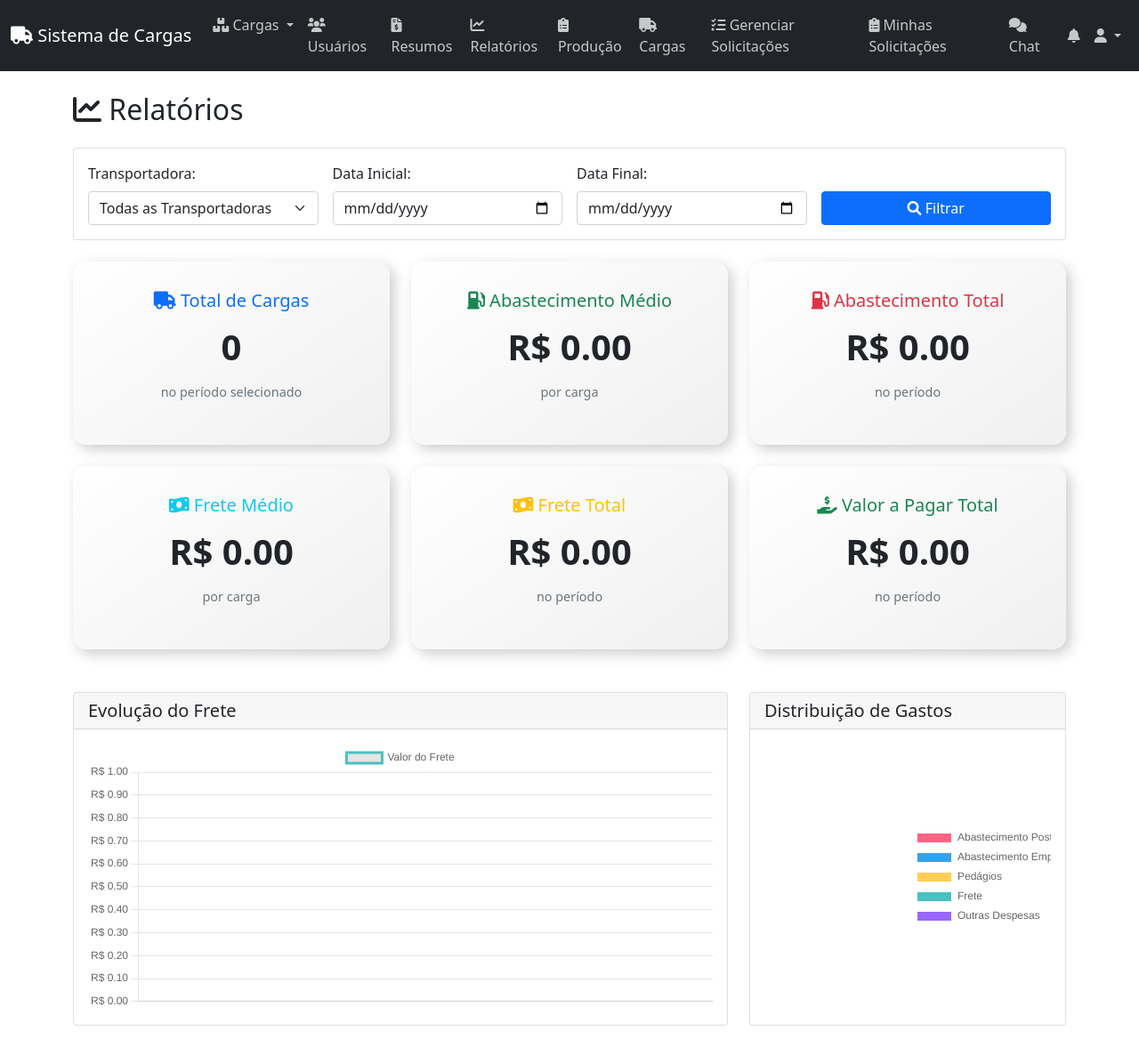
After one commit to JhonCleyton/AveControl, a Flask app: page /relatorios/ in a window 1280 px wide. The commit adds this page. Shown: the whole page at 89% size. Run offline with Flask 3, Linux system fonts and the light colour scheme; a user stored in the database is signed in; data that the repository does not hold is empty; some libraries are stand-ins or nearby versions.

Commit message:
Adicionada página de Relatórios com gráficos e cards 3D

```diff
--- a/app.py
+++ b/app.py
@@ -14,6 +14,7 @@ from routes.notificacoes import notificacoes_bp
 from routes.chat import chat_bp
 from routes.main import main_bp
 from routes.resumos import resumos_bp
+from routes.relatorios import relatorios_bp
 
 def create_app():
     app = Flask(__name__, instance_relative_config=True)
@@ -40,6 +41,7 @@ def create_app():
     app.register_blueprint(dev_bp, url_prefix='/dev')
     app.register_blueprint(notificacoes_bp, url_prefix='/notificacoes')
     app.register_blueprint(resumos_bp, url_prefix='/resumos')
+    app.register_blueprint(relatorios_bp, url_prefix='/relatorios')
 
     return app
 
--- /dev/null
+++ b/routes/relatorios.py
@@ -0,0 +1,118 @@
+from flask import Blueprint, render_template, request
+from flask_login import login_required, current_user
+from models import Carga
+from utils import permissao_resumos
+from datetime import datetime
+from sqlalchemy import desc, func
+import json
+
+relatorios_bp = Blueprint('relatorios', __name__)
+
+@relatorios_bp.route('/')
+@login_required
+@permissao_resumos
+def index():
+    try:
+        # Pegar parâmetros do filtro
+        data_inicial = request.args.get('data_inicial')
+        data_final = request.args.get('data_final')
+        transportadora = request.args.get('transportadora')
+
+        # Converter datas se fornecidas
+        if data_inicial:
+            data_inicial = datetime.strptime(data_inicial, '%Y-%m-%d')
+        if data_final:
+            data_final = datetime.strptime(data_final, '%Y-%m-%d')
+
+        # Query base
+        query = Carga.query
+
+        # Aplicar filtros
+        if current_user.tipo == 'transportadora':
+            query = query.filter(Carga.transportadora == current_user.nome)
+        elif transportadora:
+            query = query.filter(Carga.transportadora == transportadora)
+
+        if data_inicial:
+            query = query.filter(Carga.data_abate >= data_inicial)
+        if data_final:
+            query = query.filter(Carga.data_abate <= data_final)
+
+        # Buscar cargas
+        cargas = query.order_by(Carga.data_abate).all()
+
+        # Buscar lista de transportadoras para o filtro
+        transportadoras = Carga.query.with_entities(Carga.transportadora).distinct().order_by(Carga.transportadora).all()
+        transportadoras = [t[0] for t in transportadoras if t[0]]
+
+        # Calcular métricas
+        total_cargas = len(cargas)
+
+        # Evitar divisão por zero
+        if total_cargas > 0:
+            abastecimento_medio = sum((c.abastecimento_empresa or 0) + (c.abastecimento_posto or 0) for c in cargas) / total_cargas
+            frete_medio = sum(c.valor_frete or 0 for c in cargas) / total_cargas
+        else:
+            abastecimento_medio = 0
+            frete_medio = 0
+
+        abastecimento_total = sum((c.abastecimento_empresa or 0) + (c.abastecimento_posto or 0) for c in cargas)
+        frete_total = sum(c.valor_frete or 0 for c in cargas)
+        valor_pagar_total = sum(c.valor_pagar or 0 for c in cargas)
+
+        # Dados para o gráfico de linha (evolução do frete)
+        datas = [c.data_abate.strftime('%d/%m/%Y') for c in cargas]
+        fretes = [float(c.valor_frete or 0) for c in cargas]
+
+        # Dados para o gráfico de pizza
+        total_abastecimento_posto = sum(c.abastecimento_posto or 0 for c in cargas)
+        total_abastecimento_empresa = sum(c.abastecimento_empresa or 0 for c in cargas)
+        total_pedagios = sum(c.pedagios or 0 for c in cargas)
+        total_outras_despesas = sum(c.outras_despesas or 0 for c in cargas)
+
+        dados_pizza = {
+            'labels': ['Abastecimento Posto', 'Abastecimento Empresa', 'Pedágios', 'Frete', 'Outras Despesas'],
+            'valores': [
+                total_abastecimento_posto,
+                total_abastecimento_empresa,
+                total_pedagios,
+                frete_total,
+                total_outras_despesas
+            ]
+        }
+
+        resumo = {
+            'total_cargas': total_cargas,
+            'abastecimento_medio': abastecimento_medio,
+            'abastecimento_total': abastecimento_total,
+            'frete_medio': frete_medio,
+            'frete_total': frete_total,
+            'valor_pagar_total': valor_pagar_total,
+            'transportadoras': transportadoras,
+            'transportadora_selecionada': transportadora,
+            'data_inicial': data_inicial.strftime('%Y-%m-%d') if data_inicial else '',
+            'data_final': data_final.strftime('%Y-%m-%d') if data_final else '',
+            'grafico_linha': {
+                'datas': datas,
+                'fretes': fretes
+            },
+            'grafico_pizza': dados_pizza
+        }
+
+        return render_template('relatorios/index.html', resumo=resumo)
+    except Exception as e:
+        print(f"Erro ao carregar relatórios: {str(e)}")
+        return render_template('relatorios/index.html', resumo={
+            'total_cargas': 0,
+            'abastecimento_medio': 0,
+            'abastecimento_total': 0,
+            'frete_medio': 0,
+            'frete_total': 0,
+            'valor_pagar_total': 0,
+            'transportadoras': [],
+            'transportadora_selecionada': None,
+            'data_inicial': '',
+            'data_final': '',
+            'grafico_linha': {'datas': [], 'fretes': []},
+            'grafico_pizza': {'labels': [], 'valores': []}
+        })
--- a/templates/base.html
+++ b/templates/base.html
@@ -105,6 +105,11 @@
                         <li class="nav-item">
                             <a class="nav-link" href="{{ url_for('resumos.index') }}">
                                 <i class="fas fa-file-invoice-dollar"></i> Resumos
+                            </a>
+                        </li>
+                        <li class="nav-item">
+                            <a class="nav-link" href="{{ url_for('relatorios.index') }}">
+                                <i class="fas fa-chart-line"></i> Relatórios
                             </a>
                         </li>
                         {% endif %}
--- /dev/null
+++ b/templates/relatorios/index.html
@@ -0,0 +1,252 @@
+{% extends "base.html" %}
+
+{% block content %}
+<div class="container mt-4">
+    <h2 class="mb-4">
+        <i class="fas fa-chart-line"></i> Relatórios
+    </h2>
+
+    <!-- Filtros -->
+    <div class="card mb-4">
+        <div class="card-body">
+            <form method="get" class="row g-3">
+                {% if current_user.tipo != 'transportadora' %}
+                <div class="col-md-3">
+                    <label for="transportadora" class="form-label">Transportadora:</label>
+                    <select name="transportadora" id="transportadora" class="form-select">
+                        <option value="">Todas as Transportadoras</option>
+                        {% for transp in resumo.transportadoras %}
+                        <option value="{{ transp }}" {% if transp == resumo.transportadora_selecionada %}selected{% endif %}>
+                            {{ transp }}
+                        </option>
+                        {% endfor %}
+                    </select>
+                </div>
+                {% endif %}
+                <div class="col-md-3">
+                    <label for="data_inicial" class="form-label">Data Inicial:</label>
+                    <input type="date" class="form-control" id="data_inicial" name="data_inicial" value="{{ resumo.data_inicial }}">
+                </div>
+                <div class="col-md-3">
+                    <label for="data_final" class="form-label">Data Final:</label>
+                    <input type="date" class="form-control" id="data_final" name="data_final" value="{{ resumo.data_final }}">
+                </div>
+                <div class="col-md-3 d-flex align-items-end">
+                    <button type="submit" class="btn btn-primary w-100">
+                        <i class="fas fa-search"></i> Filtrar
+                    </button>
+                </div>
+            </form>
+        </div>
+    </div>
+
+    <!-- Cards -->
+    <div class="row mb-4">
+        <!-- Card 1 - Quantidade de Cargas -->
+        <div class="col-md-4 mb-4">
+            <div class="card card-3d">
+                <div class="card-body text-center">
+                    <h5 class="card-title text-primary mb-3">
+                        <i class="fas fa-truck"></i> Total de Cargas
+                    </h5>
+                    <h2 class="display-4">{{ resumo.total_cargas }}</h2>
+                    <p class="text-muted">no período selecionado</p>
+                </div>
+            </div>
+        </div>
+
+        <!-- Card 2 - Abastecimento Médio -->
+        <div class="col-md-4 mb-4">
+            <div class="card card-3d">
+                <div class="card-body text-center">
+                    <h5 class="card-title text-success mb-3">
+                        <i class="fas fa-gas-pump"></i> Abastecimento Médio
+                    </h5>
+                    <h2 class="display-4">R$ {{ "%.2f"|format(resumo.abastecimento_medio) }}</h2>
+                    <p class="text-muted">por carga</p>
+                </div>
+            </div>
+        </div>
+
+        <!-- Card 3 - Abastecimento Total -->
+        <div class="col-md-4 mb-4">
+            <div class="card card-3d">
+                <div class="card-body text-center">
+                    <h5 class="card-title text-danger mb-3">
+                        <i class="fas fa-gas-pump"></i> Abastecimento Total
+                    </h5>
+                    <h2 class="display-4">R$ {{ "%.2f"|format(resumo.abastecimento_total) }}</h2>
+                    <p class="text-muted">no período</p>
+                </div>
+            </div>
+        </div>
+
+        <!-- Card 4 - Frete Médio -->
+        <div class="col-md-4 mb-4">
+            <div class="card card-3d">
+                <div class="card-body text-center">
+                    <h5 class="card-title text-info mb-3">
+                        <i class="fas fa-money-bill-wave"></i> Frete Médio
+                    </h5>
+                    <h2 class="display-4">R$ {{ "%.2f"|format(resumo.frete_medio) }}</h2>
+                    <p class="text-muted">por carga</p>
+                </div>
+            </div>
+        </div>
+
+        <!-- Card 5 - Frete Total -->
+        <div class="col-md-4 mb-4">
+            <div class="card card-3d">
+                <div class="card-body text-center">
+                    <h5 class="card-title text-warning mb-3">
+                        <i class="fas fa-money-bill-wave"></i> Frete Total
+                    </h5>
+                    <h2 class="display-4">R$ {{ "%.2f"|format(resumo.frete_total) }}</h2>
+                    <p class="text-muted">no período</p>
+                </div>
+            </div>
+        </div>
+
+        <!-- Card 6 - Valor a Pagar Total -->
+        <div class="col-md-4 mb-4">
+            <div class="card card-3d">
+                <div class="card-body text-center">
+                    <h5 class="card-title text-success mb-3">
+                        <i class="fas fa-hand-holding-usd"></i> Valor a Pagar Total
+                    </h5>
+                    <h2 class="display-4">R$ {{ "%.2f"|format(resumo.valor_pagar_total) }}</h2>
+                    <p class="text-muted">no período</p>
+                </div>
+            </div>
+        </div>
+    </div>
+
+    <!-- Gráficos -->
+    <div class="row">
+        <!-- Gráfico de Linha - Evolução do Frete -->
+        <div class="col-md-8 mb-4">
+            <div class="card">
+                <div class="card-header">
+                    <h5 class="card-title mb-0">Evolução do Frete</h5>
+                </div>
+                <div class="card-body">
+                    <canvas id="graficoLinha" style="height: 300px;"></canvas>
+                </div>
+            </div>
+        </div>
+
+        <!-- Gráfico de Pizza - Distribuição de Gastos -->
+        <div class="col-md-4 mb-4">
+            <div class="card">
+                <div class="card-header">
+                    <h5 class="card-title mb-0">Distribuição de Gastos</h5>
+                </div>
+                <div class="card-body">
+                    <canvas id="graficoPizza" style="height: 300px;"></canvas>
+                </div>
+            </div>
+        </div>
+    </div>
+</div>
+
+<style>
+.card-3d {
+    background: linear-gradient(145deg, #ffffff 0%, #f0f0f0 100%);
+    border: none;
+    border-radius: 15px;
+    box-shadow:
+        5px 5px 15px rgba(0,0,0,0.2),
+        -5px -5px 15px rgba(255,255,255,0.7);
+    transition: transform 0.3s ease, box-shadow 0.3s ease;
+}
+
+.card-3d:hover {
+    transform: translateY(-5px);
+    box-shadow:
+        8px 8px 20px rgba(0,0,0,0.25),
+        -8px -8px 20px rgba(255,255,255,0.8);
+}
+
+.card-3d .card-body {
+    padding: 2rem;
+}
+
+.display-4 {
+    font-size: 2.5rem;
+    font-weight: 600;
+    margin: 1rem 0;
+}
+
+.text-muted {
+    font-size: 0.9rem;
+}
+</style>
+
+<script src="https://cdn.jsdelivr.net/npm/chart.js"></script>
+<script>
+document.addEventListener('DOMContentLoaded', function() {
+    // Gráfico de Linha
+    const ctxLinha = document.getElementById('graficoLinha').getContext('2d');
+    new Chart(ctxLinha, {
+        type: 'line',
+        data: {
+            labels: {{ resumo.grafico_linha.datas | tojson }},
+            datasets: [{
+                label: 'Valor do Frete',
+                data: {{ resumo.grafico_linha.fretes | tojson }},
+                borderColor: 'rgb(75, 192, 192)',
+                tension: 0.1,
+                fill: false
+            }]
+        },
+        options: {
+            responsive: true,
+            maintainAspectRatio: false,
+            plugins: {
+                legend: {
+                    position: 'top',
+                }
+            },
+            scales: {
+                y: {
+                    beginAtZero: true,
+                    ticks: {
+                        callback: function(value) {
+                            return 'R$ ' + value.toFixed(2);
+                        }
+                    }
+                }
+            }
+        }
+    });
+
+    // Gráfico de Pizza
+    const ctxPizza = document.getElementById('graficoPizza').getContext('2d');
+    new Chart(ctxPizza, {
+        type: 'doughnut',
+        data: {
+            labels: {{ resumo.grafico_pizza.labels | tojson }},
+            datasets: [{
+                data: {{ resumo.grafico_pizza.valores | tojson }},
+                backgroundColor: [
+                    '#FF6384',
+                    '#36A2EB',
+                    '#FFCE56',
+                    '#4BC0C0',
+                    '#9966FF'
+                ]
+            }]
+        },
+        options: {
+            responsive: true,
+            maintainAspectRatio: false,
+            plugins: {
+                legend: {
+                    position: 'right'
+                }
+            }
+        }
+    });
+});
+</script>
+{% endblock %}
```
